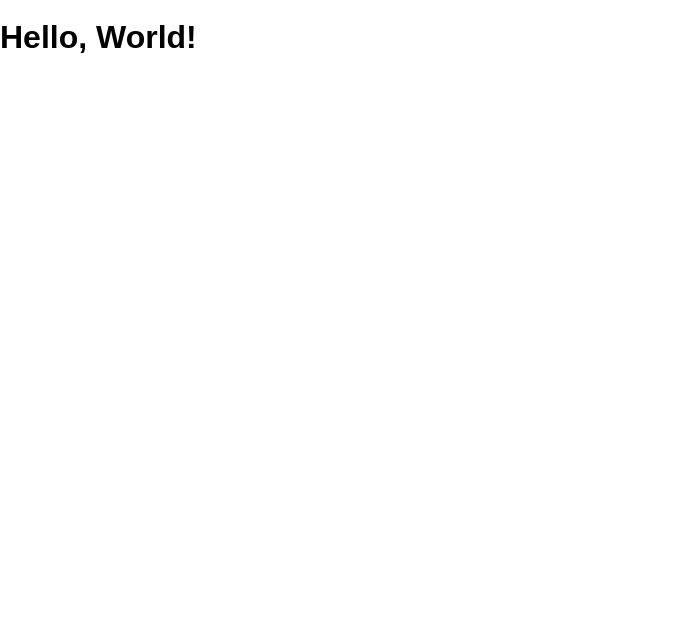
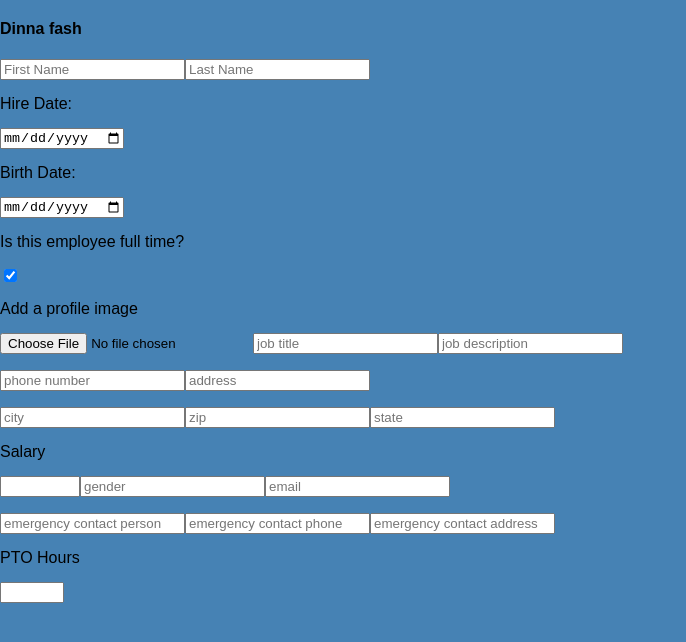
Before and after one commit to alsleaders/employees, a React (Create React App) app: page /employee/add in a window 1280 px wide. Shown: the top 642 px of the page, without its empty margins (0-686 px from the left). Built offline with nearby package versions, Linux system fonts and the light colour scheme.

Commit message:
form finished, onSubmit next

```diff
--- a/package.json
+++ b/package.json
@@ -21,9 +21,11 @@
     "stylelint-config-standard": "^18.3.0"
   },
   "dependencies": {
+    "axios": "^0.19.0",
     "json": "^9.0.6",
     "react": "^16.8.6",
     "react-dom": "^16.8.6",
+    "react-router-dom": "^5.0.1",
     "react-scripts": "^3.0.1"
   }
 }
--- a/src/App.js
+++ b/src/App.js
@@ -1,9 +1,20 @@
 import React, { Component } from 'react'
-import HelloWorld from './components/HelloWorld'
+import Home from './components/Home'
+import { BrowserRouter as Router, Route, Switch } from 'react-router-dom'
+import PFC from './Pages/PFC'
+import AddEmployee from './Pages/AddEmployee'
 
 class App extends Component {
   render() {
-    return <HelloWorld />
+    return (
+      <Router>
+        <Switch>
+          <Route path="/" exact component={Home} />
+          <Route path="/employee/add" exact component={AddEmployee} />
+          <Route path="/employee/:employeeId" exact component={PFC} />
+        </Switch>
+      </Router>
+    )
   }
 }
 
--- /dev/null
+++ b/src/Pages/AddEmployee.js
@@ -0,0 +1,46 @@
+import React, { useState, useEffect } from 'react'
+
+export default function Home() {
+  // this is where the form is going to get the employee information
+
+  return (
+    <>
+      <h4> Dinna fash</h4>
+      <form>
+        <input type="text" placeholder="First Name" />
+        <input type="text" placeholder="Last Name" />
+        <p> Hire Date: </p>
+        <input type="date" />
+        <p>Birth Date: </p>
+        <input type="date" />
+        <p>Is this employee full time? </p>
+        <input type="checkbox" value="full time" checked />
+        <p>Add a profile image </p>
+        <input type="file" name="myImage" />
+        <input type="text" placeholder="job title" />
+        <input type="text" placeholder="job description" />
+        <br />
+        <br />
+        <input type="text" placeholder="phone number" />
+        <input type="text" placeholder="address" />
+        <br />
+        <br />
+        <input type="text" placeholder="city" />
+        <input type="text" placeholder="zip" />
+        <input type="text" placeholder="state" />
+        <br />
+        <p> Salary </p>
+        <input type="number" min="10.5" max="500" />
+        <input type="text" placeholder="gender" />
+        <input type="text" placeholder="email" />
+        <br />
+        <br />
+        <input type="text" placeholder="emergency contact person" />
+        <input type="text" placeholder="emergency contact phone" />
+        <input type="text" placeholder="emergency contact address" />
+        <p> PTO Hours </p>
+        <input type="number" min="0" max="500" />
+      </form>
+    </>
+  )
+}
--- /dev/null
+++ b/src/Pages/PFC.js
@@ -0,0 +1,11 @@
+import React from 'react'
+
+export default function Home() {
+  // stuff about individual employee
+
+  return (
+    <>
+      <h3> Dunno what I'm doing</h3>
+    </>
+  )
+}
--- a/src/components/HelloWorld.js
+++ /dev/null
@@ -1,9 +0,0 @@
-import React, { Component } from 'react'
-
-class HelloWorld extends Component {
-  render() {
-    return <h1>Hello, World!</h1>
-  }
-}
-
-export default HelloWorld
--- /dev/null
+++ b/src/components/Home.js
@@ -0,0 +1,21 @@
+import React, { useState, useEffect } from 'react'
+import axios from 'axios'
+
+const COMPANYNAME = 'Leaders Imagined'
+const API_URL = 'https://sdg-staff-directory-app.herokuapp.com/api'
+export default function Home() {
+  useEffect(() => {
+    axios.get(`${API_URL}/${COMPANYNAME}/employes`).then(resp => {
+      console.log(resp)
+      return resp.json
+    })
+  })
+
+  // gonna need a Post for new employees
+
+  return (
+    <>
+      <h1>Hello, Minions!</h1>
+    </>
+  )
+}
--- a/src/index.css
+++ b/src/index.css
@@ -4,6 +4,7 @@
 
 html {
   height: 100%;
+  background: steelblue;
 }
 
 body {
```
Also changed, not shown: 2 other files (tests, documents, lock files or other folders).
